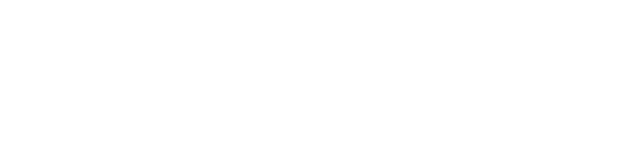
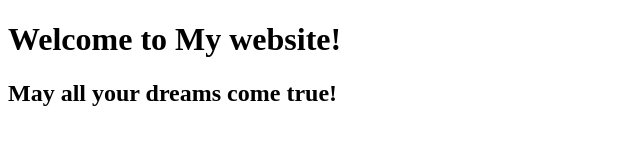
Before and after one commit to RyanWood2334/second-day, a plain HTML site: page index.html in a window 1280 px wide. Shown: the whole page, without its empty margins (0-640 px from the left). Drawn offline with Linux system fonts and the light colour scheme.

Commit message:
added subhead

```diff
--- a/index.html
+++ b/index.html
@@ -1,8 +1,7 @@
 <!DOCTYPE html>
 <html>
     <head>
-        <h1>
-
-        </h1>
+        <h1>Welcome to My website!</h1>
+        <h2>May all your dreams come true!</h2>
     </head>
 </html>
```
